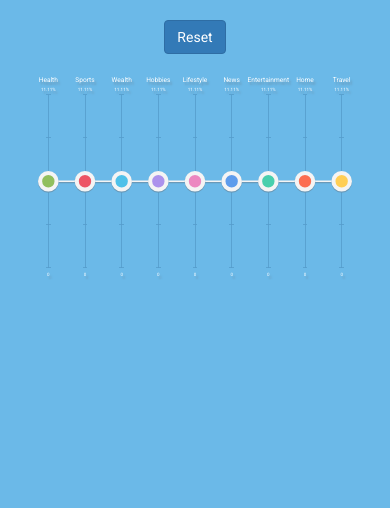
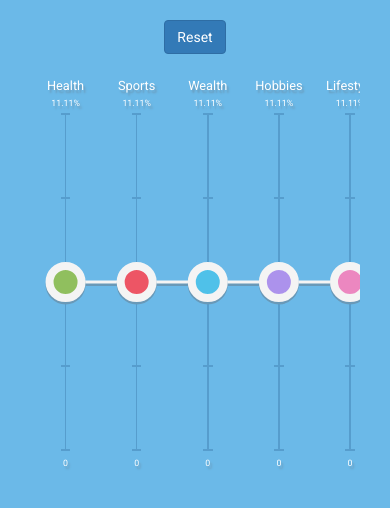
Before and after one commit to beldar/Prototypes-Equalizer, a website: page app/index.html in a window 390 px wide. Drawn offline with nearby package versions, Linux system fonts and the light colour scheme; files that its build step writes are made by us from their sources; files whose address does not match are found by name.

Commit message:
min-width for mobile

```diff
--- a/app/styles/main.less
+++ b/app/styles/main.less
@@ -7,12 +7,14 @@ body {
 #equalizer {
     width: 100%;
     margin: 0 auto;
+    overflow-x: auto;
 
     svg {
         position: relative;
         width: 100%;
         height: auto;
         max-width: 800px;
+        min-width: 640px;
     }
 
     .circle {
```
Also changed, not shown: app/styles/main.css.
